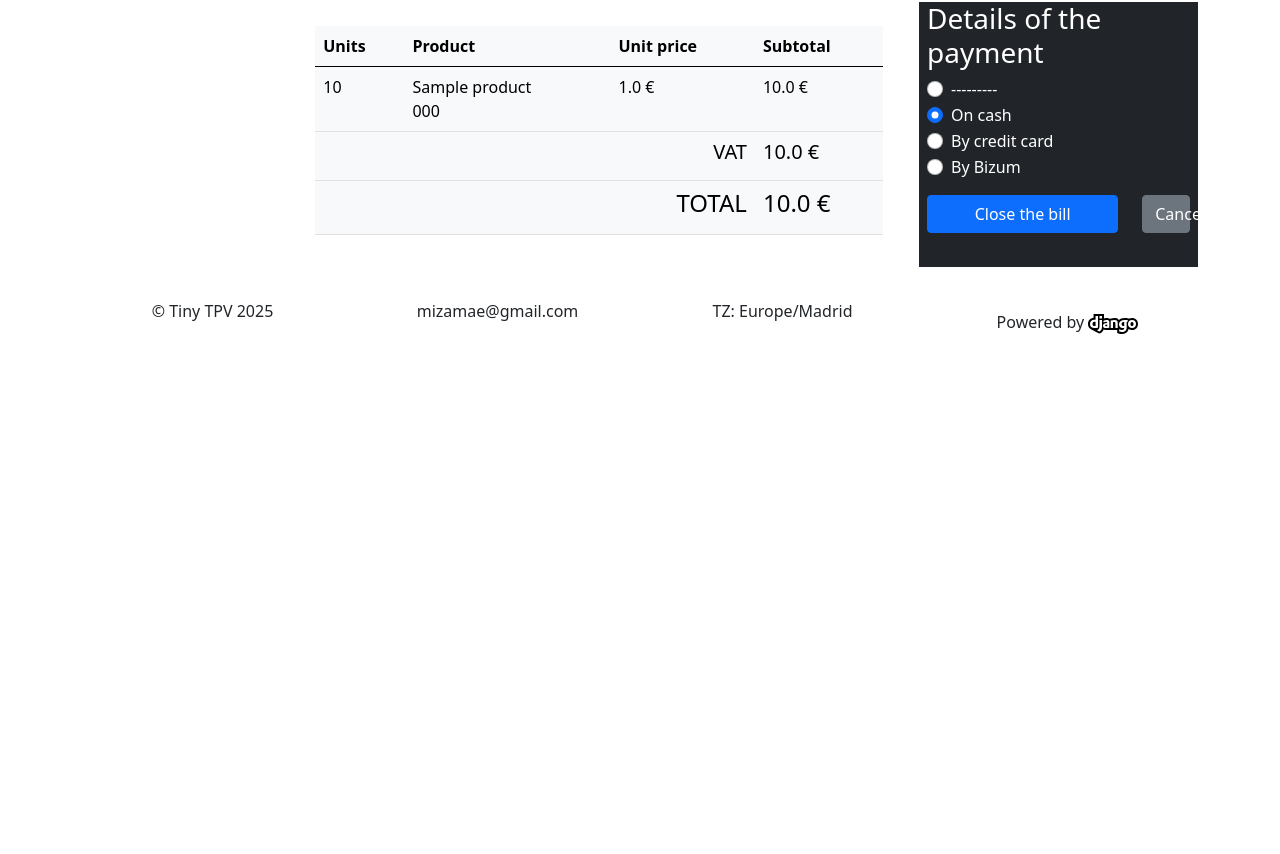
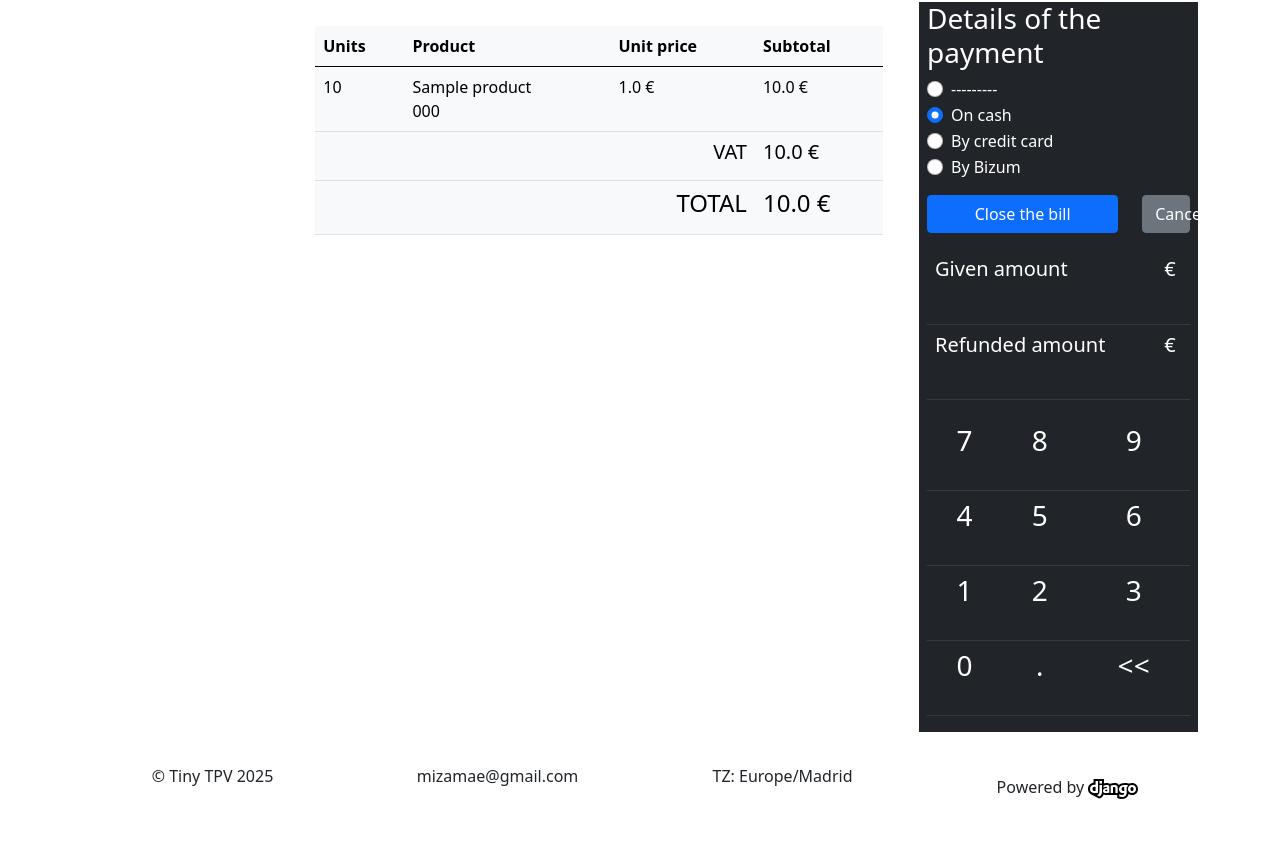
Before and after one commit to mizamae/TPV, a Django app: page /products/bill/resume/000 in a window 1280 px wide. Shown: the part 156-1010 px from the top of the page. Before the commit the page ends 490 px from the top, so only its background shows below. Run offline with Django 5.2, Linux system fonts and the light colour scheme; a user stored in the database is signed in; data comes from the database, SQL or seed files in the repository; tables that the repository leaves empty hold one stand-in row (values such as "Sample post"); parts of the project's set-up code (start-up, migrations or seed data) failed here and were passed over; some libraries are stand-ins or nearby versions.

Commit message:
Added refunded calculation

```diff
--- a/templates/bill_resume.html
+++ b/templates/bill_resume.html
@@ -57,7 +57,7 @@
 								</tr>
 								<tr>
 									<td colspan=3><h4 class="text-end">{% trans "TOTAL" %}</h4></td>
-									<td scope="col"><h4>{{ bill.total }} €</h4></td>
+									<td scope="col"><h4><span id="BillTotalQuantity">{{ bill.total }}</span> €</h4></td>
 								</tr>
 
 							</tbody>
@@ -77,13 +77,44 @@
 
 			<form action={% url 'MaterialsAPP_close_bill' code=bill.code %} method="post" class="paymentForm" >
 				{% crispy paymentForm %}
-				{% comment %} <button type="submit" class="btn btn-success col-12"  name="MaterialsAPP_close_bill" >
-					<svg xmlns="http://www.w3.org/2000/svg" width="36" height="36" fill="currentColor" class="bi bi-check-lg" viewBox="0 0 16 16">
-						<path d="M12.736 3.97a.733.733 0 0 1 1.047 0c.286.289.29.756.01 1.05L7.88 12.01a.733.733 0 0 1-1.065.02L3.217 8.384a.757.757 0 0 1 0-1.06.733.733 0 0 1 1.047 0l3.052 3.093 5.4-6.425z"/>
-					</svg>
-					<span class="h4 text-white">{% trans " Close the bill" %}</span>
-				</button> {% endcomment %}
 			</form>
+
+			<table class="table table-dark" id="summary_table" style="width:100%">
+				<tbody>
+					<tr style="height:75px">
+						<td class='h5' colspan=1>{% trans "Given amount" %}</td>
+						<td class='h5' colspan=2><span id="GivenQuantity"></span> €</td>
+					</tr>
+					<tr style="height:75px">
+						<td class='h5' colspan=1>{% trans "Refunded amount" %}</td>
+						<td class='h5' colspan=2><span id="RefundQuantity"></span> €</td>
+					</tr>
+				</tbody>
+			</table>
+			<table class="table table-dark text-center" id="paid_table" style="width:100%">
+				<tbody>
+					<tr style="height:75px">
+						<td class='h3' onclick="appendDigit(7);" style="cursor: pointer;">7</td>
+						<td class='h3' onclick="appendDigit(8);" style="cursor: pointer;">8</td>
+						<td class='h3' onclick="appendDigit(9);" style="cursor: pointer;">9</td>
+					</tr>
+					<tr style="height:75px">
+						<td class='h3' onclick="appendDigit(4);" style="cursor: pointer;">4</td>
+						<td class='h3' onclick="appendDigit(5);" style="cursor: pointer;">5</td>
+						<td class='h3' onclick="appendDigit(6);" style="cursor: pointer;">6</td>
+					</tr>
+					<tr style="height:75px">
+						<td class='h3' onclick="appendDigit(1);" style="cursor: pointer;">1</td>
+						<td class='h3' onclick="appendDigit(2);" style="cursor: pointer;">2</td>
+						<td class='h3' onclick="appendDigit(3);" style="cursor: pointer;">3</td>
+					</tr>
+					<tr style="height:75px">
+						<td class='h3' onclick="appendDigit(0);" style="cursor: pointer;">0</td>
+						<td class='h3' onclick="appendDigit('.');" style="cursor: pointer;">.</td>
+						<td class='h3' onclick="correctLast();" style="cursor: pointer;"><<</td>
+					</tr>
+				</tbody>
+			</table>
 
 			{% comment %} <a type="button" class="btn btn-primary col-12" href={% url 'MaterialsAPP_edit_bill' code=bill.code %} >
 				<svg xmlns="http://www.w3.org/2000/svg" width="36" height="36" fill="currentColor" class="bi bi-backspace" viewBox="0 0 16 16">
@@ -114,6 +145,35 @@
     </div>
 </div>
 
+<script>
+	let totalAmount = parseFloat(document.getElementById("BillTotalQuantity").textContent.replace(",","."));
+	let givenAmount = document.getElementById("GivenQuantity");
+	function correctLast(){
+
+		if (givenAmount.textContent.length > 1)
+		{
+			givenAmount.textContent = givenAmount.textContent.substring(0, givenAmount.textContent.length - 1);
+		}
+		else {givenAmount.textContent = '';}
+		calculateRefund();
+	}
+	function appendDigit(digit){
+		givenAmount.textContent+=digit;
+		calculateRefund();
+	}
+
+	function calculateRefund(){
+		let totalGiven = parseFloat(givenAmount.textContent.replace(",","."));
+		let refund = 0;
+		if (totalGiven >= totalAmount)
+		{
+			refund = (totalGiven-totalAmount).toFixed(2);
+		}else{refund = 0;}
+		document.getElementById("RefundQuantity").textContent = refund;
+	}
+
+</script>
+
 {% endblock container %}
 
 
@@ -122,4 +182,5 @@
 
 {% block scripts %}
 
+
 {% endblock scripts %}
```
Also changed, not shown: ProductsAPP/locale/es/LC_MESSAGES/django.po, templates/locale/es/LC_MESSAGES/django.po, 1 other file.
